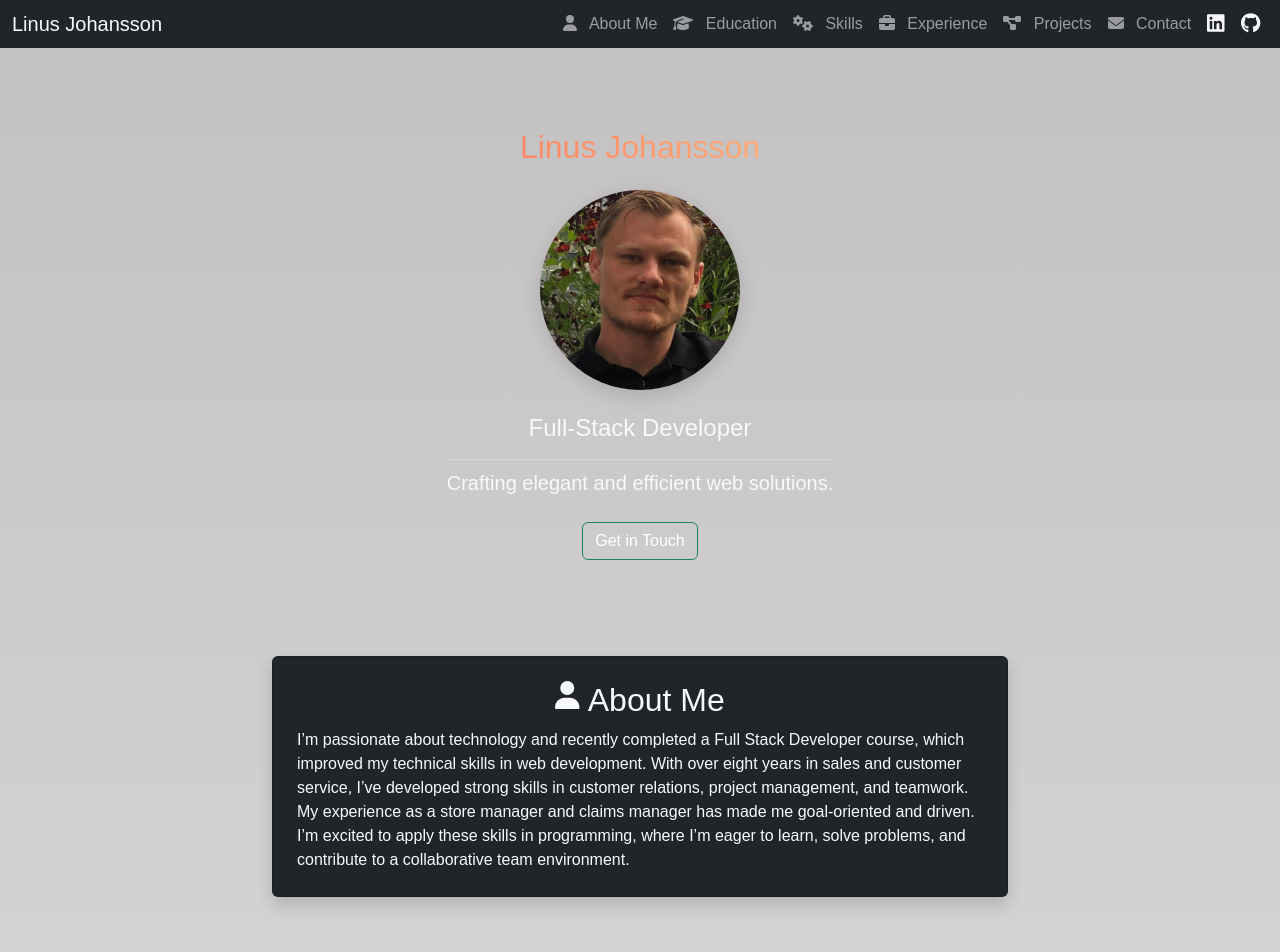
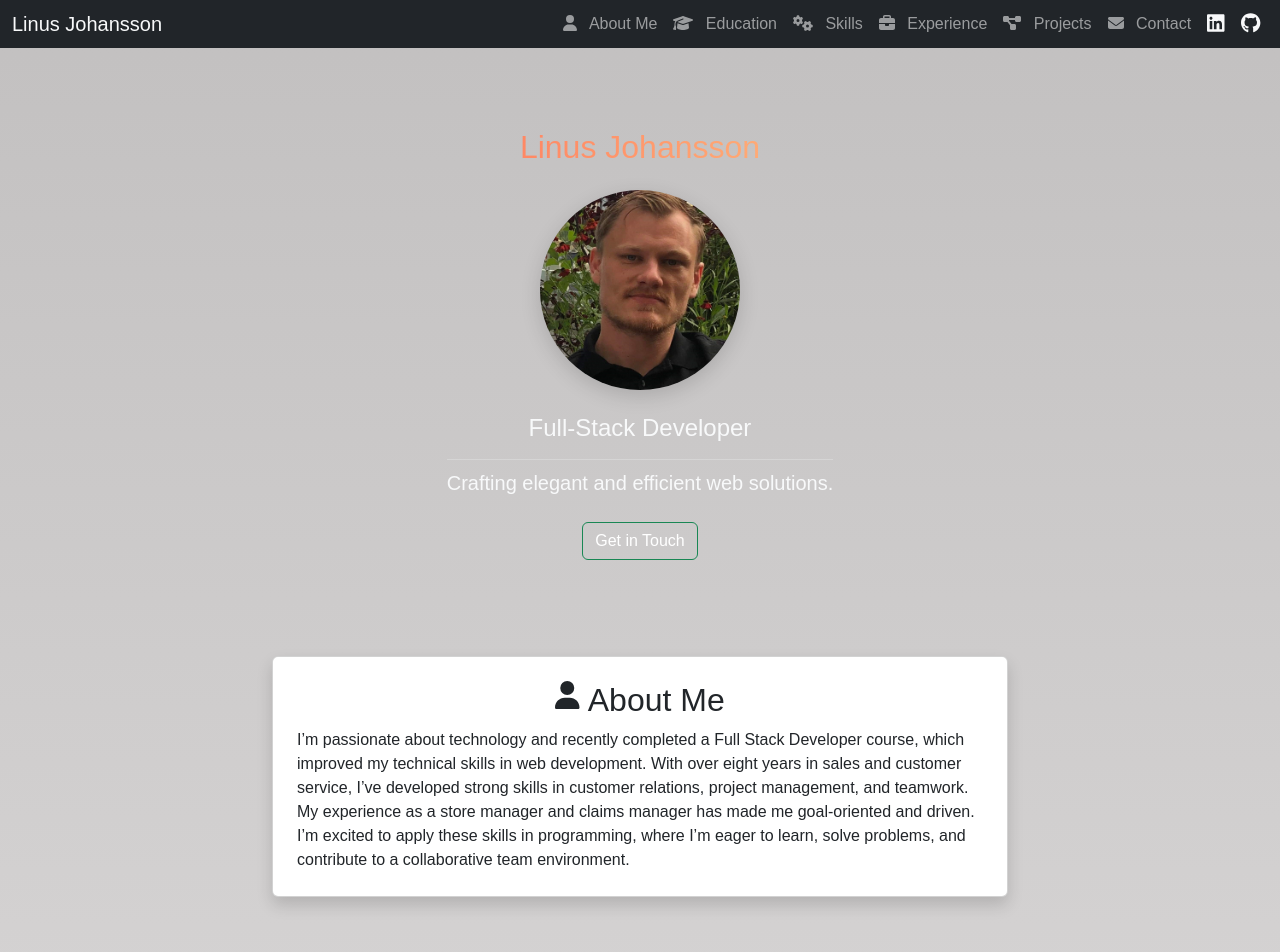
Before and after one commit to j0hanz/j0hanz-portfolio, a React (Create React App) app: page / in a window 1280 px wide. Shown: the top 952 px of the page. Built offline with nearby package versions, Linux system fonts and the light colour scheme.

Commit message:
Update AboutMe card styling for better visual appeal

```diff
--- a/src/components/AboutMe.js
+++ b/src/components/AboutMe.js
@@ -14,7 +14,7 @@ const AboutMe = () => (
         {/* Bootstrap column with medium size 8 */}
         <Col md={8}>
           {/* Bootstrap card with padding, shadow, dark background, and light text */}
-          <Card className=" shadow bg-dark text-light p-2">
+          <Card className=" shadow p-2">
             <Card.Body>
               {/* Card title with FontAwesome icon and heading */}
               <Card.Title>
```
